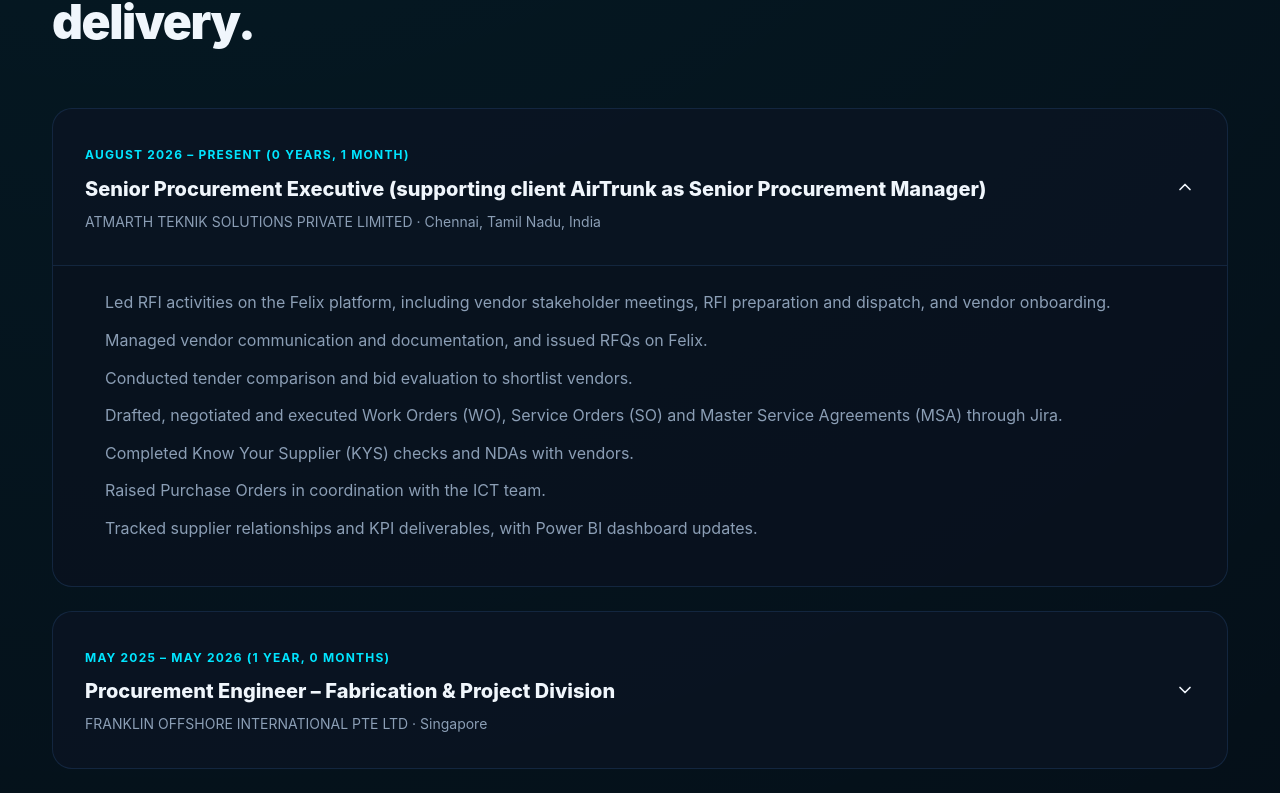
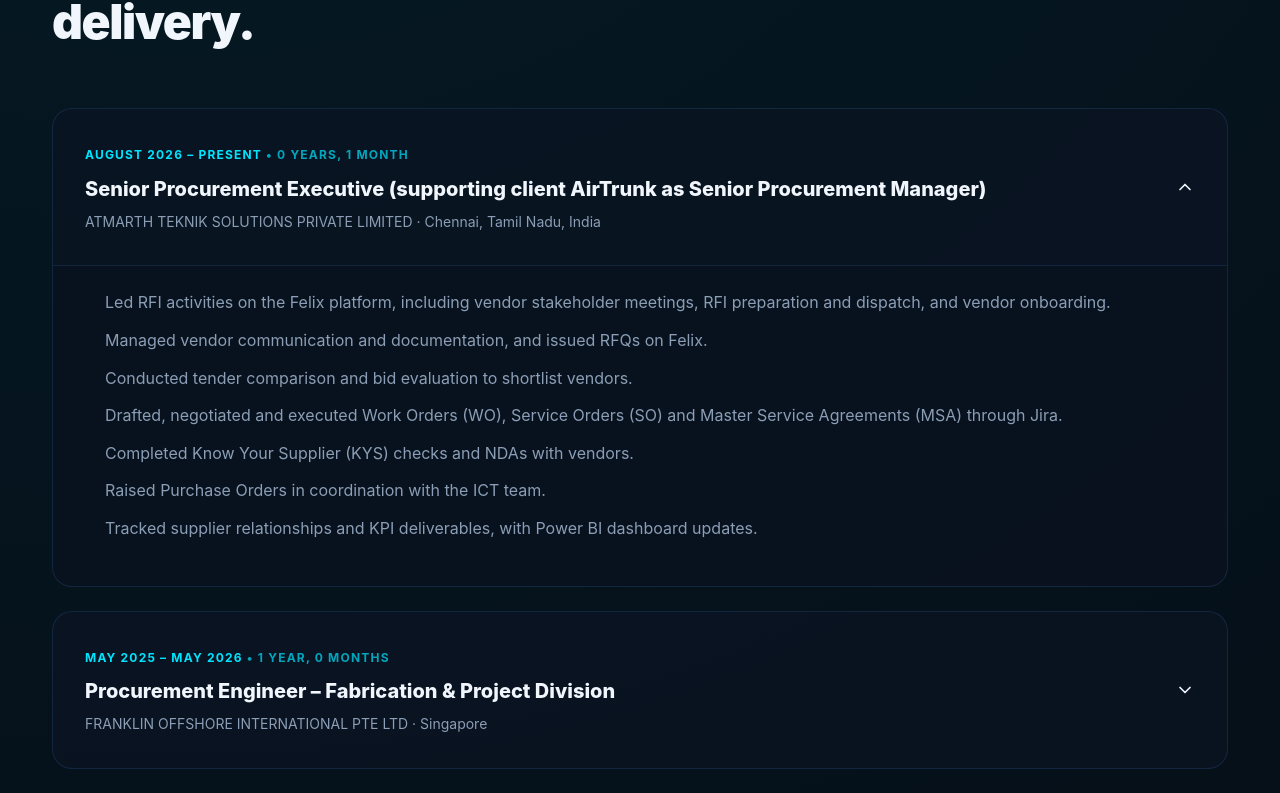
Before and after one commit to Chillbroz005/link, a Next.js app: page / in a window 1280 px wide. Shown: the part 1990-2783 px from the top of the page. Built offline with nearby package versions, Linux system fonts and the light colour scheme; no server answers.

Commit message:
Update: Show exact years and months duration per role in Journey

```diff
--- a/src/app/page.tsx
+++ b/src/app/page.tsx
@@ -270,7 +270,7 @@
       const currentSha = fileData.sha;
 
       // 2. Generate updated TS code
-      const updatedCode = `export const profile = ${JSON.stringify(profileData, null, 2)} as const;\n\nexport type ExperienceItem = {\n  company: string;\n  role: string;\n  location: string;\n  dates: string;\n  startDate: string;\n  endDate: string | null;\n  bullets: string[];\n};\n\nexport const experience: ExperienceItem[] = ${JSON.stringify(expList, null, 2)};\n\nexport const engagements = ${JSON.stringify(defaultEngagements, null, 2)};\n\nexport const skills = ${JSON.stringify(defaultSkills, null, 2)};\n\nexport const software = ${JSON.stringify(defaultSoftware, null, 2)};\n\nexport const tools = ${JSON.stringify(defaultTools, null, 2)};\n\nexport const education = ${JSON.stringify(defaultEducation, null, 2)};\n\nexport const certifications = ${JSON.stringify(defaultCertifications, null, 2)};\n\nexport const projects = ${JSON.stringify(defaultProjects, null, 2)};\n`;
+      const updatedCode = `export const profile = ${JSON.stringify(profileData, null, 2)} as const;\n\nexport type ExperienceItem = {\n  company: string;\n  role: string;\n  location: string;\n  dates: string;\n  startDate: string;\n  endDate: string | null;\n  bullets: string[];\n};\n\nexport const experience: ExperienceItem[] = ${JSON.stringify(expList, null, 2)};\n\nexport const engagements = ${JSON.stringify(defaultEngagements, null, 2)};\n\nexport const skills = ${JSON.stringify(skillsList, null, 2)};\n\nexport const software = ${JSON.stringify(defaultSoftware, null, 2)};\n\nexport const tools = ${JSON.stringify(defaultTools, null, 2)};\n\nexport const education = ${JSON.stringify(defaultEducation, null, 2)};\n\nexport const certifications = ${JSON.stringify(defaultCertifications, null, 2)};\n\nexport const projects = ${JSON.stringify(defaultProjects, null, 2)};\n`;
 
       // 3. Encode to base64
       const utf8Bytes = new TextEncoder().encode(updatedCode);
@@ -704,7 +704,7 @@
                     </div>
                   ) : (
                     <div onClick={() => setOpen(open === i ? -1 : i)} style={{ cursor: "pointer" }}>
-                      <span className="date-badge">{e.dates} ({calculateDuration(e.startDate, e.endDate)})</span>
+                      <span className="date-badge">{e.dates} <span style={{ opacity: 0.7 }}>• {calculateDuration(e.startDate, e.endDate)}</span></span>
                       <h3>{e.role}</h3>
                       <p>{e.company} · {e.location}</p>
                     </div>
```
